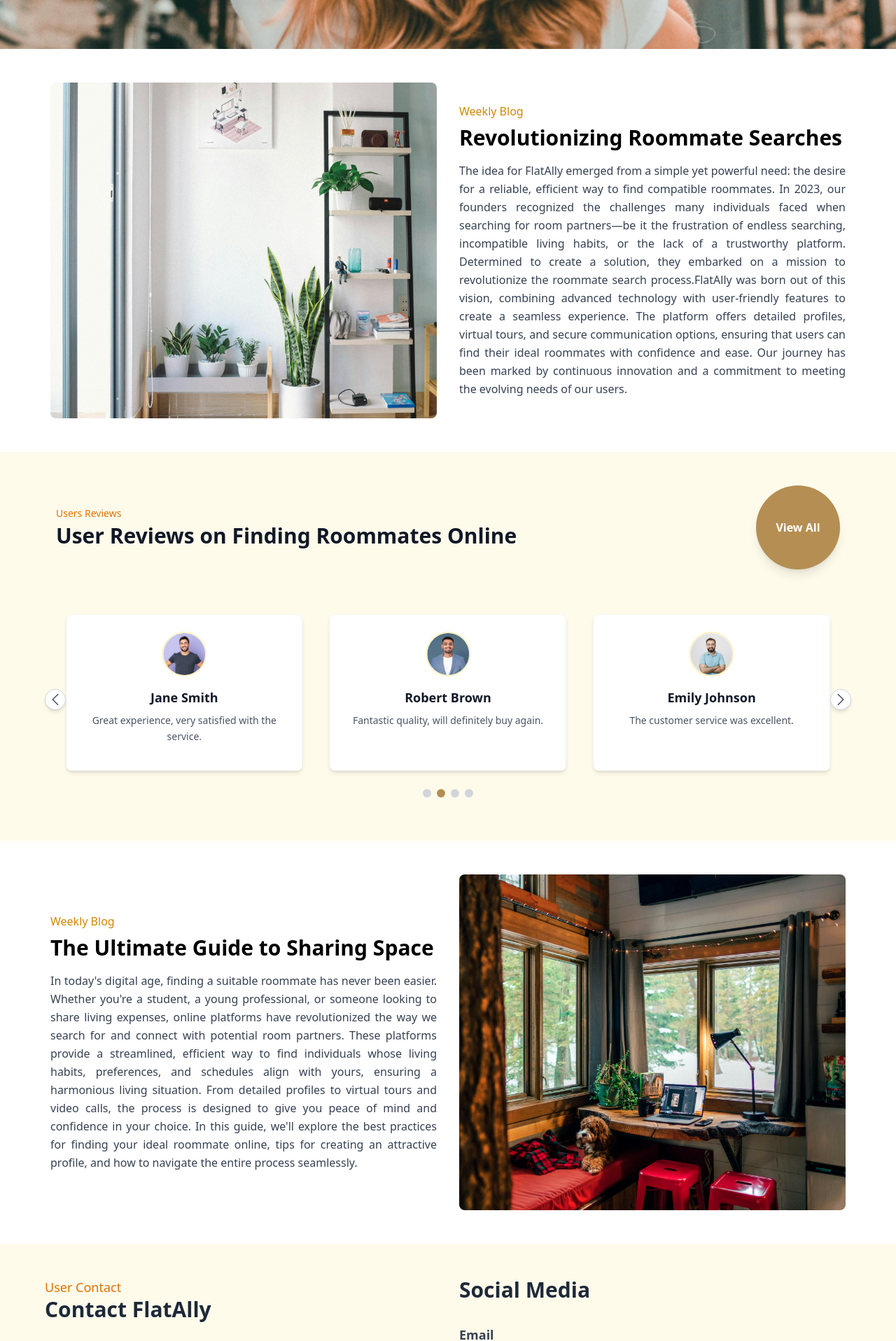
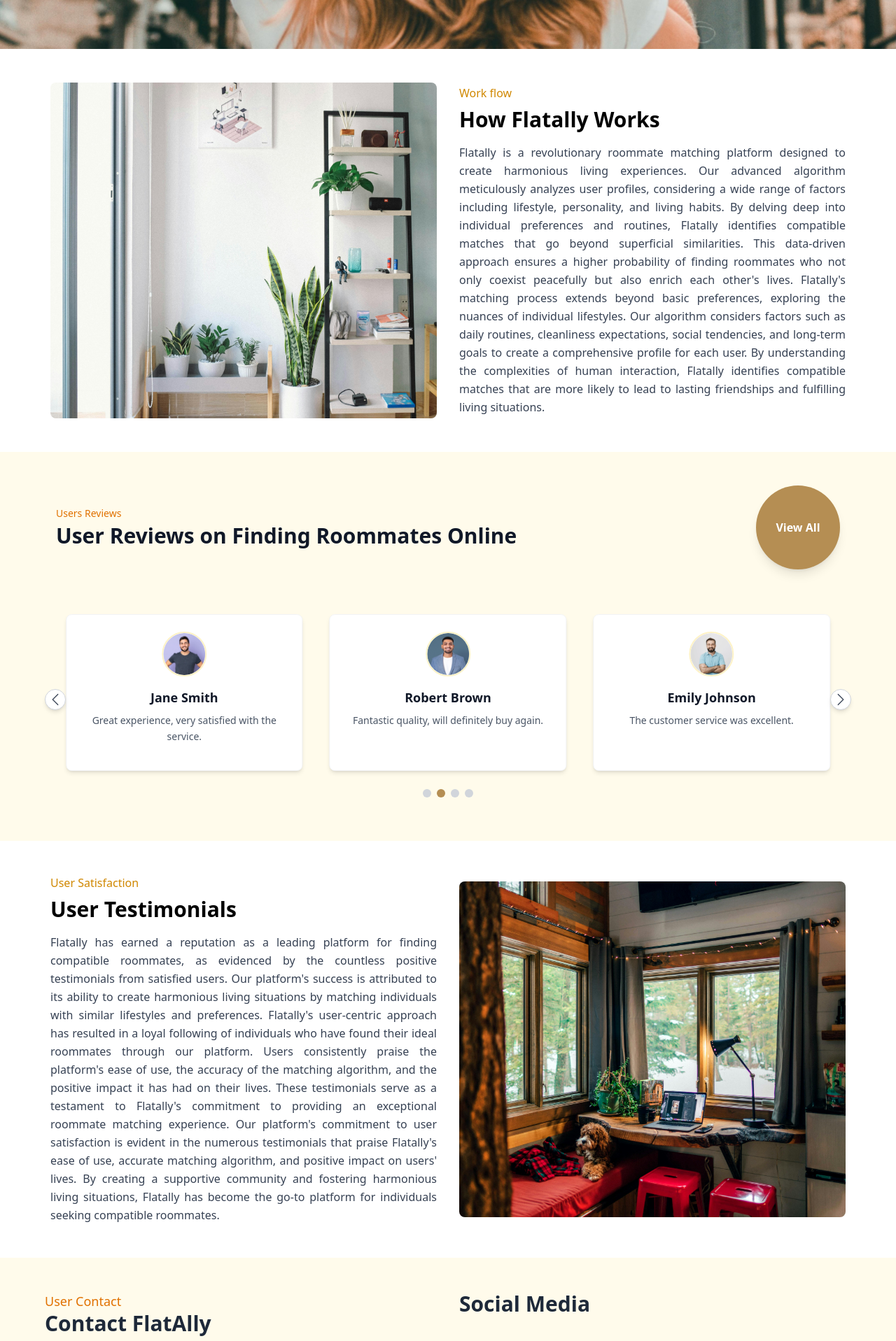
Before and after one commit to Taimoor9211/Flatally, a React (Vite) app: page /contact in a window 1280 px wide. Shown: the part 700-2617 px from the top of the page at 70% size. Built offline with nearby package versions, Linux system fonts and the light colour scheme.

Commit message:
Updated Sign Up button to redirect to OTP page

```diff
--- a/src/components/About/WeeklyBlog4.jsx
+++ b/src/components/About/WeeklyBlog4.jsx
@@ -11,10 +11,10 @@
             <div className="order-2 lg:order-1">
               <div className="flex flex-col justify-between h-full">
                 <div>
-                  <p className="text-yellow-600 m-0">Weekly Blog</p>
-                  <h3 className="text-2xl lg:text-3xl font-bold mt-2">The Ultimate Guide to Sharing Space</h3>
+                  <p className="text-yellow-600 m-0">Matching Made Easys</p>
+                  <h3 className="text-2xl lg:text-3xl font-bold mt-2">How Flatally Works</h3>
                   <p className="mt-4 text-justify text-gray-700 leading-relaxed">
-                    In today's digital age, finding a suitable roommate has never been easier. Whether you're a student, a young professional, or someone looking to share living expenses, online platforms have revolutionized the way we search for and connect with potential room partners. These platforms provide a streamlined, efficient way to find individuals whose living habits, preferences, and schedules align with yours, ensuring a harmonious living situation. From detailed profiles to virtual tours and video calls, the process is designed to give you peace of mind and confidence in your choice. In this guide, we'll explore the best practices for finding your ideal roommate online, tips for creating an attractive profile, and how to navigate the entire process seamlessly.
+                    Flatally employs a sophisticated algorithm to match users based on various factors including lifestyle preferences, personality traits, and living habits. Users create detailed profiles outlining their ideal roommate, and the platform's intelligent system suggests compatible matches. Once a connection is established, users can engage in direct communication, schedule viewings, and ultimately find their perfect roommate. The platform's focus on compatibility ensures a higher likelihood of successful roommate pairings, fostering long-lasting friendships and harmonious living environments.
                   </p>
                 </div>
               </div>
--- a/src/components/About/WeeklyBlog5.jsx
+++ b/src/components/About/WeeklyBlog5.jsx
@@ -11,10 +11,10 @@
             <div className="order-2 lg:order-2">
               <div className="flex flex-col justify-between h-full">
                 <div>
-                  <p className="text-yellow-600 m-0">Weekly Blog</p>
-                  <h3 className="text-2xl lg:text-3xl font-bold mt-2">Revolutionizing Roommate Searches</h3>
+                  <p className="text-yellow-600 m-0">User Satisfaction at the Core of Flatally</p>
+                  <h3 className="text-2xl lg:text-3xl font-bold mt-2">Building a Community of Happy Roommates</h3>
                   <p className="mt-4 text-justify text-gray-700 leading-relaxed">
-                    The idea for FlatAlly emerged from a simple yet powerful need: the desire for a reliable, efficient way to find compatible roommates. In 2023, our founders recognized the challenges many individuals faced when searching for room partners—be it the frustration of endless searching, incompatible living habits, or the lack of a trustworthy platform. Determined to create a solution, they embarked on a mission to revolutionize the roommate search process.FlatAlly was born out of this vision, combining advanced technology with user-friendly features to create a seamless experience. The platform offers detailed profiles, virtual tours, and secure communication options, ensuring that users can find their ideal roommates with confidence and ease. Our journey has been marked by continuous innovation and a commitment to meeting the evolving needs of our users.
+                    Flatally's ultimate goal is to create a community of satisfied users who have found their ideal living situation. By prioritizing user experience and providing a seamless platform, Flatally has garnered positive feedback from countless individuals who have successfully found compatible roommates. The platform's commitment to fostering a supportive community is evident in its user-centric approach, with features designed to facilitate communication and problem-solving.
                   </p>
                 </div>
               </div>
--- a/src/components/Contact/WeeklyBlog6.jsx
+++ b/src/components/Contact/WeeklyBlog6.jsx
@@ -1,5 +1,5 @@
-import React from 'react'
-import RoomImage4 from '../../assets/RoomImg4.jpg';
+import React from "react";
+import RoomImage4 from "../../assets/RoomImg4.jpg";
 
 const WeeklyBlog6 = () => {
   return (
@@ -11,10 +11,28 @@
           <div className="order-2 lg:order-2">
             <div className="flex flex-col justify-between h-full">
               <div>
-                  <p className="text-yellow-600 m-0">Weekly Blog</p>
-                  <h3 className="text-2xl lg:text-3xl font-bold mt-2">Revolutionizing Roommate Searches</h3>
+                <p className="text-yellow-600 m-0">Work flow</p>
+                <h3 className="text-2xl lg:text-3xl font-bold mt-2">
+                  How Flatally Works
+                </h3>
                 <p className="mt-4 text-justify text-gray-700 leading-relaxed">
-                    The idea for FlatAlly emerged from a simple yet powerful need: the desire for a reliable, efficient way to find compatible roommates. In 2023, our founders recognized the challenges many individuals faced when searching for room partners—be it the frustration of endless searching, incompatible living habits, or the lack of a trustworthy platform. Determined to create a solution, they embarked on a mission to revolutionize the roommate search process.FlatAlly was born out of this vision, combining advanced technology with user-friendly features to create a seamless experience. The platform offers detailed profiles, virtual tours, and secure communication options, ensuring that users can find their ideal roommates with confidence and ease. Our journey has been marked by continuous innovation and a commitment to meeting the evolving needs of our users.
+                  Flatally is a revolutionary roommate matching platform
+                  designed to create harmonious living experiences. Our advanced
+                  algorithm meticulously analyzes user profiles, considering a
+                  wide range of factors including lifestyle, personality, and
+                  living habits. By delving deep into individual preferences and
+                  routines, Flatally identifies compatible matches that go
+                  beyond superficial similarities. This data-driven approach
+                  ensures a higher probability of finding roommates who not only
+                  coexist peacefully but also enrich each other's lives.
+                  Flatally's matching process extends beyond basic preferences,
+                  exploring the nuances of individual lifestyles. Our algorithm
+                  considers factors such as daily routines, cleanliness
+                  expectations, social tendencies, and long-term goals to create
+                  a comprehensive profile for each user. By understanding the
+                  complexities of human interaction, Flatally identifies
+                  compatible matches that are more likely to lead to lasting
+                  friendships and fulfilling living situations.
                 </p>
               </div>
             </div>
@@ -34,6 +52,6 @@
       </div>
     </div>
   );
-}
+};
 
-export default WeeklyBlog6
+export default WeeklyBlog6;
--- a/src/components/Contact/WeeklyBlog7.jsx
+++ b/src/components/Contact/WeeklyBlog7.jsx
@@ -1,5 +1,5 @@
-import React from 'react'
-import RoomImage5 from '../../assets/RoomImg5.jpg';
+import React from "react";
+import RoomImage5 from "../../assets/RoomImg5.jpg";
 
 const WeeklyBlog7 = () => {
   return (
@@ -11,10 +11,30 @@
           <div className="order-2 lg:order-1">
             <div className="flex flex-col justify-between h-full">
               <div>
-                    <p className="text-yellow-600 m-0">Weekly Blog</p>
-                    <h3 className="text-2xl lg:text-3xl font-bold mt-2">The Ultimate Guide to Sharing Space</h3>
+                <p className="text-yellow-600 m-0">User Satisfaction</p>
+                <h3 className="text-2xl lg:text-3xl font-bold mt-2">
+                  User Testimonials
+                </h3>
                 <p className="mt-4 text-justify text-gray-700 leading-relaxed">
-                      In today's digital age, finding a suitable roommate has never been easier. Whether you're a student, a young professional, or someone looking to share living expenses, online platforms have revolutionized the way we search for and connect with potential room partners. These platforms provide a streamlined, efficient way to find individuals whose living habits, preferences, and schedules align with yours, ensuring a harmonious living situation. From detailed profiles to virtual tours and video calls, the process is designed to give you peace of mind and confidence in your choice. In this guide, we'll explore the best practices for finding your ideal roommate online, tips for creating an attractive profile, and how to navigate the entire process seamlessly.
+                  Flatally has earned a reputation as a leading platform for
+                  finding compatible roommates, as evidenced by the countless
+                  positive testimonials from satisfied users. Our platform's
+                  success is attributed to its ability to create harmonious
+                  living situations by matching individuals with similar
+                  lifestyles and preferences. Flatally's user-centric approach
+                  has resulted in a loyal following of individuals who have
+                  found their ideal roommates through our platform. Users
+                  consistently praise the platform's ease of use, the accuracy
+                  of the matching algorithm, and the positive impact it has had
+                  on their lives. These testimonials serve as a testament to
+                  Flatally's commitment to providing an exceptional roommate
+                  matching experience. Our platform's commitment to user
+                  satisfaction is evident in the numerous testimonials that
+                  praise Flatally's ease of use, accurate matching algorithm,
+                  and positive impact on users' lives. By creating a supportive
+                  community and fostering harmonious living situations, Flatally
+                  has become the go-to platform for individuals seeking
+                  compatible roommates.
                 </p>
               </div>
             </div>
@@ -34,6 +54,6 @@
       </div>
     </div>
   );
-}
+};
 
-export default WeeklyBlog7
+export default WeeklyBlog7;
--- a/src/pages/Search.jsx
+++ b/src/pages/Search.jsx
@@ -1,11 +1,21 @@
-
+import React from 'react';
 
 const Search = () => {
   return (
-    <div>
-      Search
+    <div className="flex items-center justify-center min-h-screen bg-gray-100">
+      <div className="bg-white shadow-md rounded-lg p-6 w-full max-w-lg">
+        <h1 className="text-2xl font-bold text-center mb-4">Search</h1>
+        <input
+          type="text"
+          placeholder="Search..."
+          className="w-full p-3 border border-gray-300 rounded-lg focus:outline-none focus:ring-2 focus:ring-amber-500"
+        />
+        <button className="w-full mt-4 bg-amber-600 hover:bg-amber-700 text-white font-semibold py-2 rounded-md transition-colors focus:outline-none focus:ring-2 focus:ring-amber-500 focus:ring-offset-2">
+          Search
+        </button>
+      </div>
     </div>
-  )
-}
+  );
+};
 
-export default Search
+export default Search;
```
Also changed, not shown: src/components/Home/UserReviews.jsx (+14 -10 lines). Lines whose indentation alone changed are shown as unchanged.
